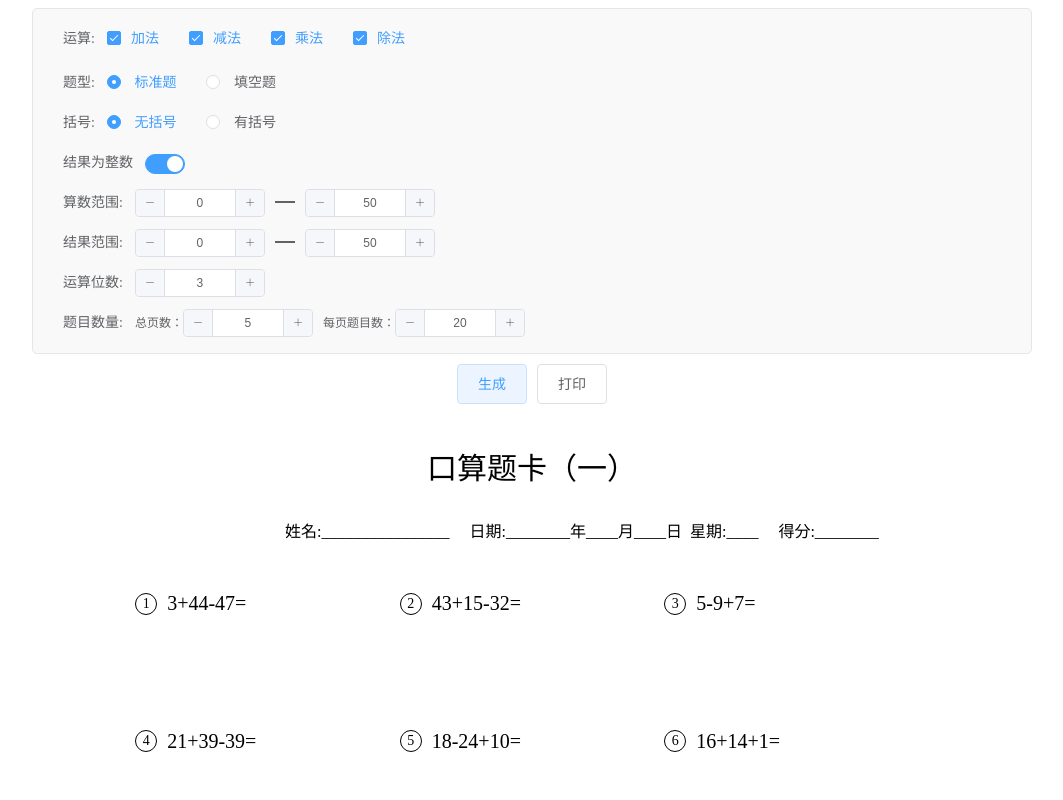
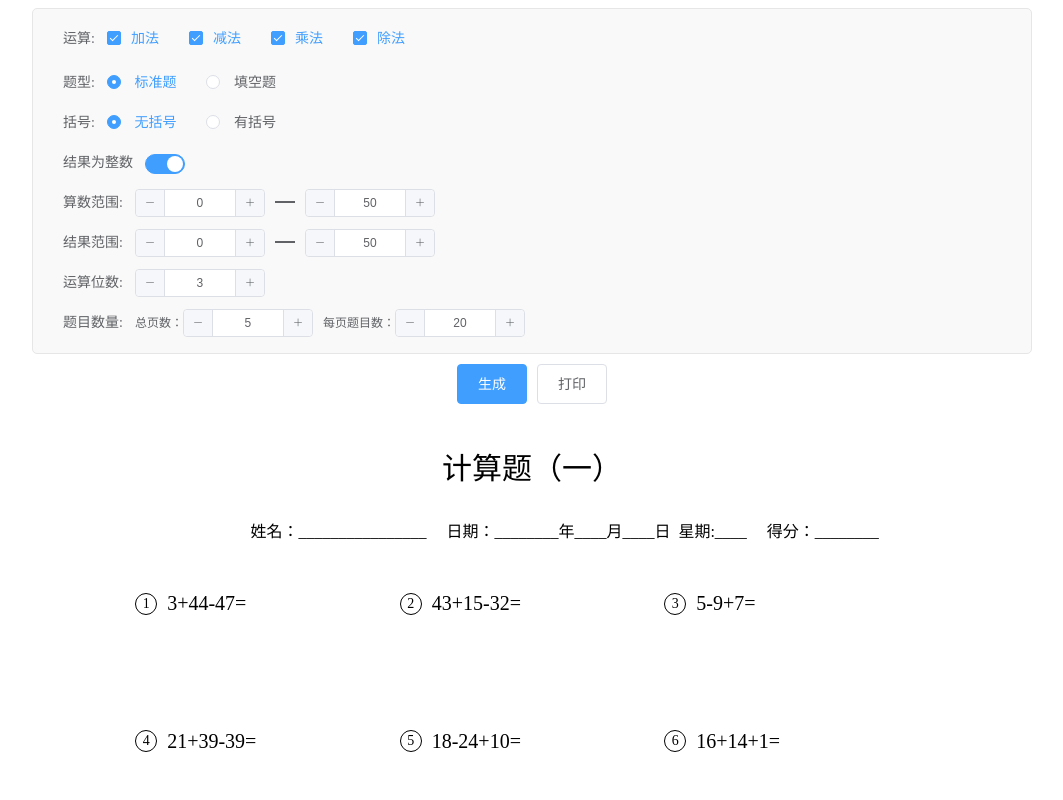
Before and after one commit to leanfish2011/e-learn, a Vue app: page / in a window 1280 px wide. Both pictures are taken after a click on the button "生成". Shown: the top 800 px of the page, without its empty margins (108-1171 px from the left). Built offline with nearby package versions, Linux system fonts and the light colour scheme.

Commit message:
feat:replace js

```diff
--- a/src/components/common/Preview.vue
+++ b/src/components/common/Preview.vue
@@ -7,12 +7,12 @@
             :key="pageIndex"
             class="sheet-page">
           <div class="page-title">
-            口算题卡（{{ num2Chinese(pageIndex + 1) }}）
+            计算题（{{ num2Chinese(pageIndex + 1) }}）
           </div>
           <div class="page-subtitle">
-            姓名:________________&nbsp;&nbsp;&nbsp;&nbsp;
-            日期:________年____月____日&nbsp;&nbsp;星期:____&nbsp;&nbsp;&nbsp;&nbsp;
-            得分:________
+            姓名：________________&nbsp;&nbsp;&nbsp;&nbsp;
+            日期：________年____月____日&nbsp;&nbsp;星期:____&nbsp;&nbsp;&nbsp;&nbsp;
+            得分：________
           </div>
           <div class="page-content">
             <template v-for="(item,index) in examPageDatas">
--- a/src/components/home/Home.vue
+++ b/src/components/home/Home.vue
@@ -6,7 +6,7 @@
           <Option ref="option"/>
         </div>
         <div class="buttons">
-          <el-button @click="handleExamGenerator">
+          <el-button type="primary" plain @click="handleExamGenerator">
             生成
           </el-button>
           <el-button @click="handlePrint">
```
